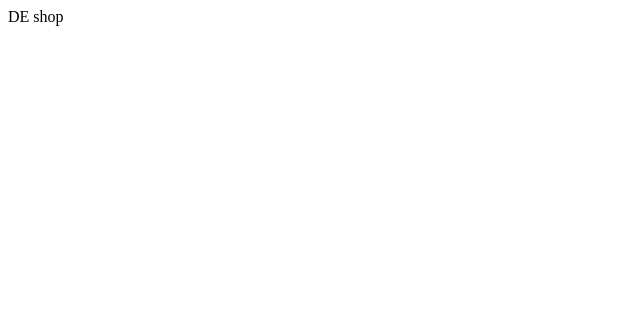
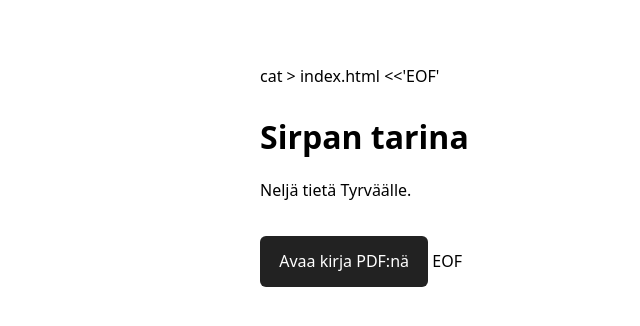
Before and after one commit to kkeinanen/kkeinanen.github.io, a plain HTML site: page index.html in a window 1280 px wide. Shown: the whole page, without its empty margins (0-640 px from the left). Drawn offline with Linux system fonts and the light colour scheme.

Commit message:
Publish Sirpan tarina

```diff
--- a/index.html
+++ b/index.html
@@ -1 +1,43 @@
-DE shop
+cat > index.html <<'EOF'
+<!doctype html>
+<html lang="fi">
+<head>
+  <meta charset="utf-8">
+  <meta name="viewport" content="width=device-width, initial-scale=1">
+  <title>Sirpan tarina</title>
+  <style>
+    body {
+      font-family: system-ui, -apple-system, sans-serif;
+      max-width: 760px;
+      margin: 4rem auto;
+      padding: 0 1.5rem;
+      line-height: 1.6;
+    }
+    h1 {
+      margin-bottom: 0.5rem;
+    }
+    a.button {
+      display: inline-block;
+      margin-top: 1rem;
+      padding: 0.8rem 1.2rem;
+      background: #222;
+      color: white;
+      text-decoration: none;
+      border-radius: 6px;
+    }
+  </style>
+</head>
+<body>
+  <h1>Sirpan tarina</h1>
+
+  <p>
+    Neljä tietä Tyrväälle.
+  </p>
+
+  <a class="button"
+     href="Sirpan_tarina_nelja_tieta_Tyrvaalle_A4_v4.pdf">
+    Avaa kirja PDF:nä
+  </a>
+</body>
+</html>
+EOF
```
Also changed, not shown: 1 other file.
